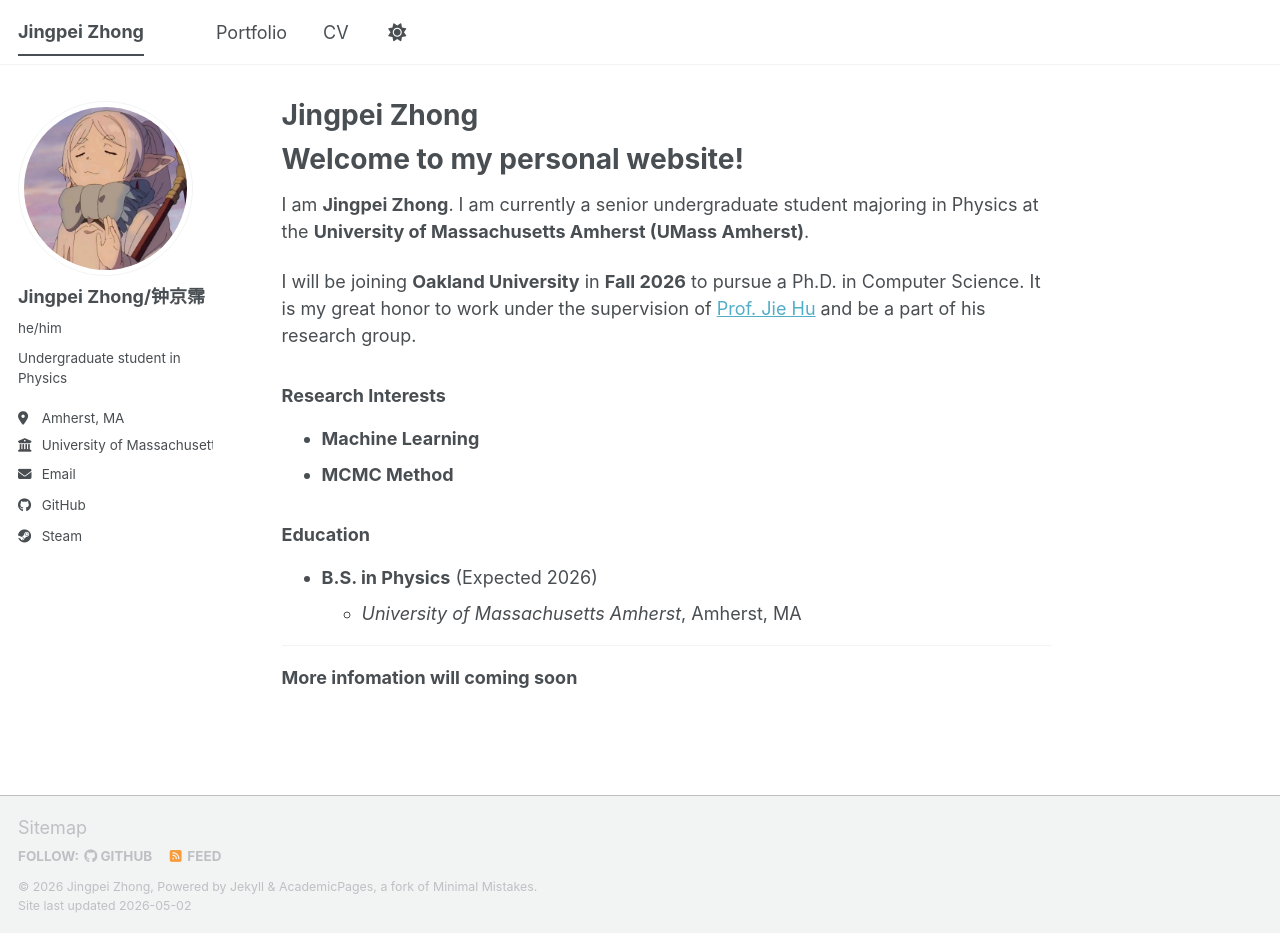
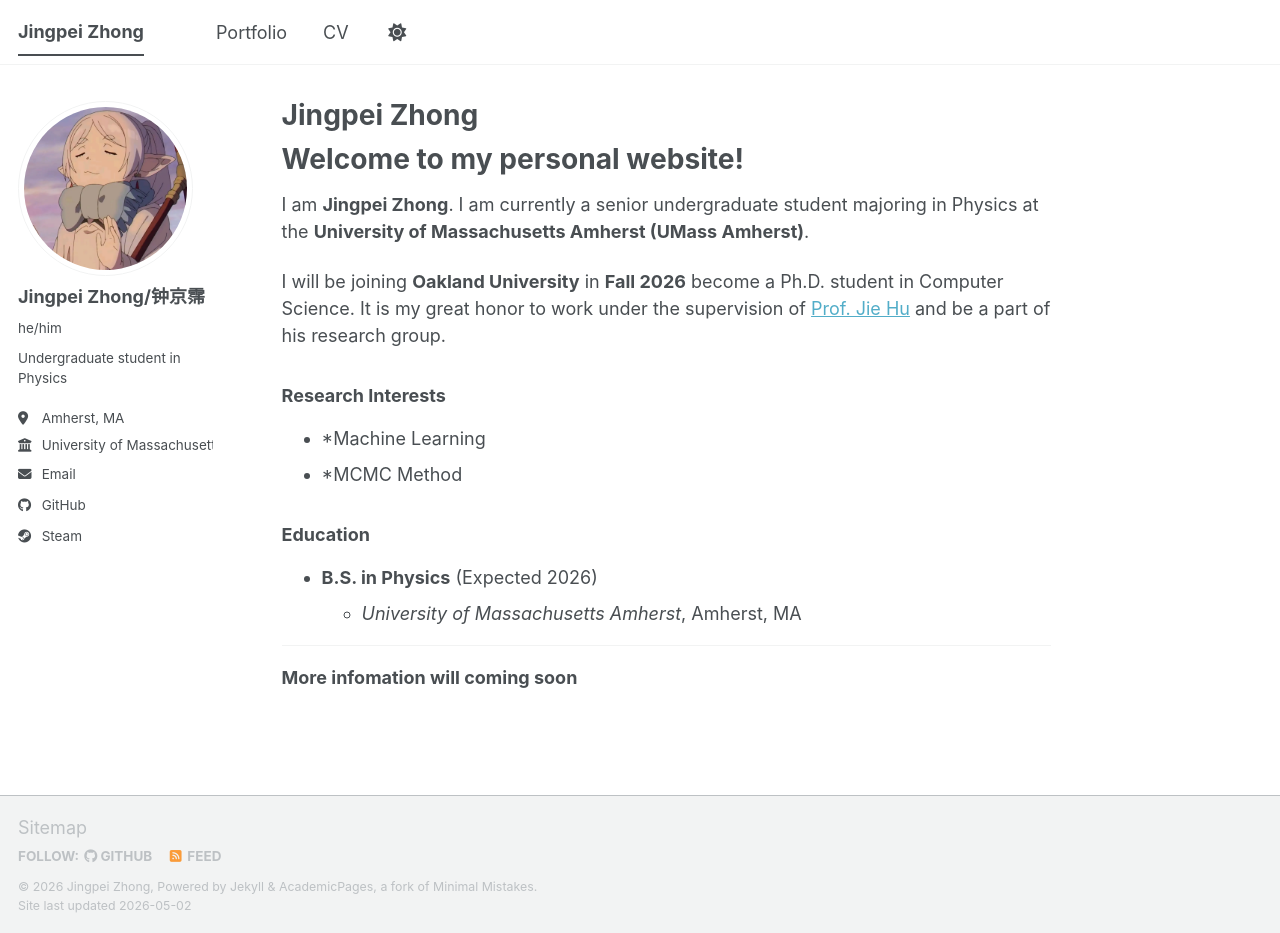
Before and after one commit to zjp6/zjp6.github.io, a Jekyll site: the page built from _pages/about.md, in a window 1280 px wide and 933 px high. Built offline with Jekyll 4.4.1, drawn with Linux system fonts in a browser that asks for light colours; a script bundle is joined from its source files by our own code; library files that are not in the unit come from our copies.

Commit message:
Update about.md

```diff
--- a/_pages/about.md
+++ b/_pages/about.md
@@ -11,11 +11,11 @@
 
 I am **Jingpei Zhong**. I am currently a senior undergraduate student majoring in Physics at the **University of Massachusetts Amherst (UMass Amherst)**.
 
-I will be joining **Oakland University** in **Fall 2026** to pursue a Ph.D. in Computer Science. It is my great honor to work under the supervision of [Prof. Jie Hu](https://jiehu-research.github.io/) and be a part of his research group.
+I will be joining **Oakland University** in **Fall 2026** become a Ph.D. student in Computer Science. It is my great honor to work under the supervision of [Prof. Jie Hu](https://jiehu-research.github.io/) and be a part of his research group.
 
 ###  Research Interests
-* **Machine Learning**
-* **MCMC Method**
+* *Machine Learning
+* *MCMC Method
 
 ###  Education
 * **B.S. in Physics** (Expected 2026)
```
